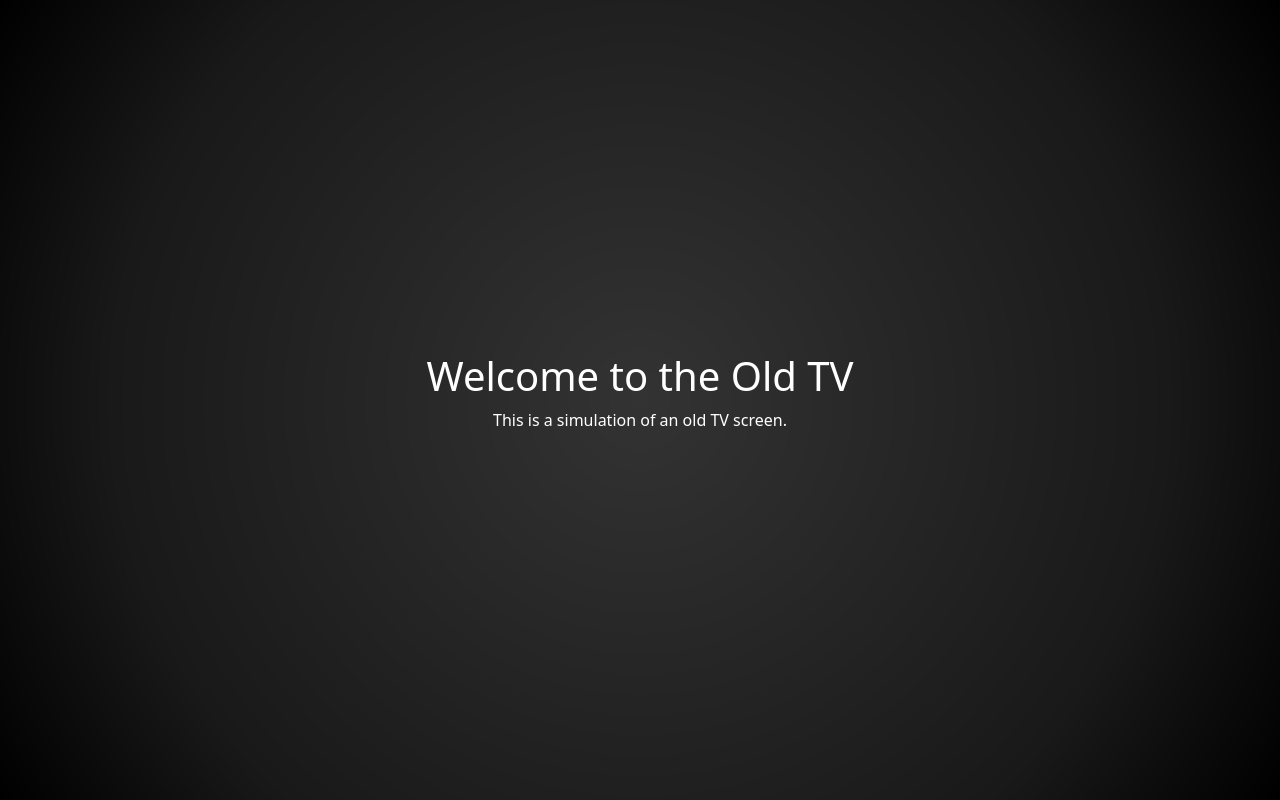
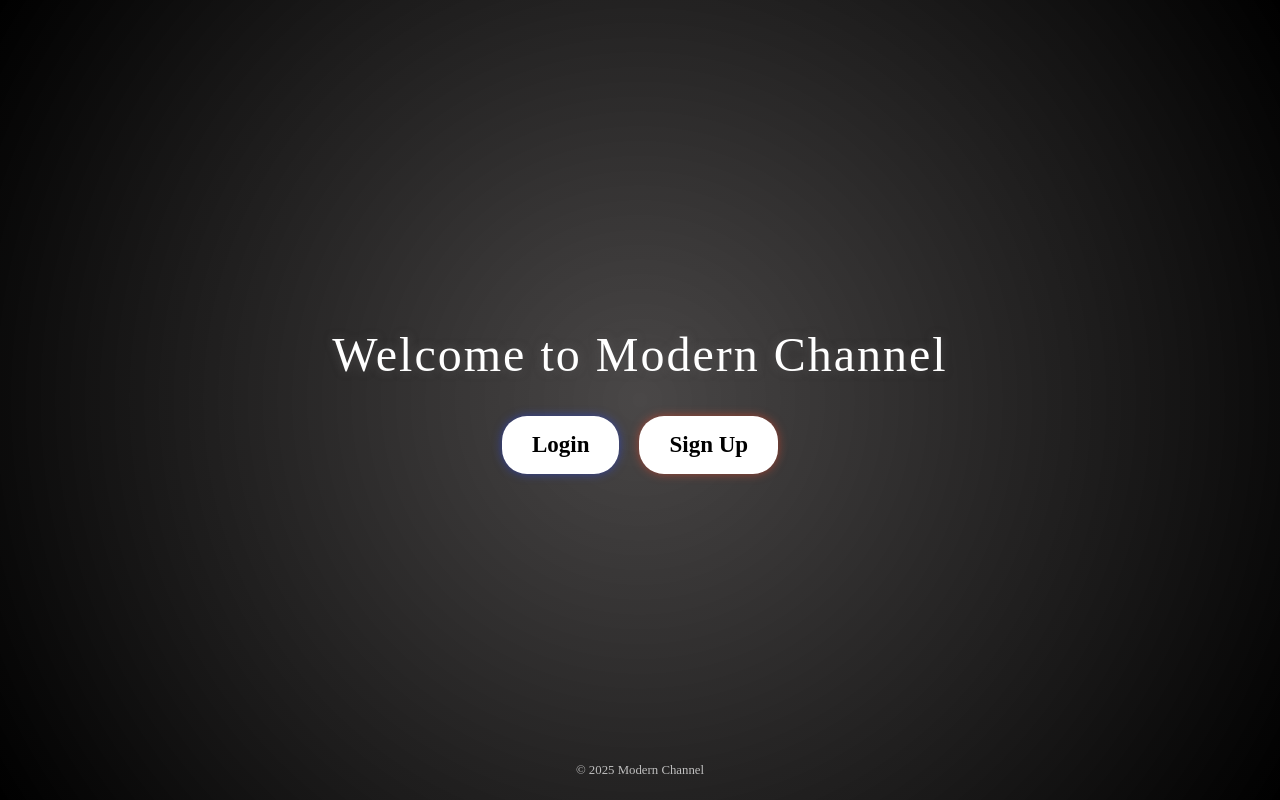
Before and after one commit to lfmutton/ModernChannel, a React (Vite) app: page / in a window 1280 px wide. Built offline with nearby package versions, Linux system fonts and the light colour scheme.

Commit message:
Adding somethings to the title screen

```diff
--- a/src/components/Screen.tsx
+++ b/src/components/Screen.tsx
@@ -1,24 +1,15 @@
 import "bootstrap/dist/css/bootstrap.css";
 import App from "../App";
 import "../App.css";
+import React, { useState } from "react";
 
-import React from "react";
+<style>
+  @import
+  url('https://fonts.googleapis.com/css2?family=IBM+Plex+Serif:ital,wght@0,100;0,200;0,300;0,400;0,500;0,600;0,700;1,100;1,200;1,300;1,400;1,500;1,600;1,700&display=swap');
+</style>;
 
-interface GradientBlackScreenProps {
-  centerOpacity?: number;
-  midOpacity?: number;
-  edgeOpacity?: number;
-  size?: string;
-  zIndex?: number;
-}
-
-const GradientBlackScreen: React.FC<GradientBlackScreenProps> = ({
-  centerOpacity = 0.8,
-  midOpacity = 0.9,
-  edgeOpacity = 1,
-  size = "70%",
-  zIndex = 1000,
-}) => {
+const WelcomeScreen: React.FC = () => {
+  const [isHovered, setIsHovered] = useState<"login" | "signup" | null>(null);
   return (
     <div
       style={{
@@ -27,20 +18,92 @@ const GradientBlackScreen: React.FC<GradientBlackScreenProps> = ({
         left: 0,
         width: "100vw",
         height: "100vh",
-        background: `radial-gradient(circle,
-          rgba(0,0,0,${centerOpacity}) 0%,
-          rgba(0,0,0,${midOpacity}) ${size},
-          rgba(0,0,0,${edgeOpacity}) 100%)`,
-        zIndex: zIndex,
+        backgroundColor: "black",
         display: "flex",
+        flexDirection: "column",
         justifyContent: "center",
         alignItems: "center",
-        color: "white", // Applying the text color
+        zIndex: 1000,
+        color: "white",
+        fontFamily: "IBM Plex Serif",
+        background:
+          "radial-gradient(circle, rgba(29, 26, 26, 0.8) 0%, rgba(0,0,0,1) 100%)",
       }}
     >
-      <App></App>
+      <h1
+        style={{
+          fontSize: "3rem",
+          marginBottom: "2rem",
+          textShadow: "0 0 10px rgba(98, 95, 95, 0.5)",
+          letterSpacing: "2px",
+        }}
+      >
+        Welcome to Modern Channel
+      </h1>
+
+      <div style={{ display: "flex", gap: "20px" }}>
+        <button
+          style={{
+            padding: "12px 30px",
+            fontSize: "23px",
+            fontWeight: "bold",
+            borderRadius: "25px",
+            border: "none",
+            cursor: "pointer",
+            transition: "all 0.3s ease",
+            backgroundColor: isHovered === "login" ? "#4a6bff" : "#ffffff",
+            color: "black",
+            boxShadow:
+              isHovered === "login"
+                ? "0 0 15px rgba(43, 47, 187, 0.7)"
+                : "0 0 10px rgba(42, 74, 255, 0.5)",
+            transform: isHovered === "login" ? "scale(1.05)" : "scale(1)",
+          }}
+          onMouseEnter={() => setIsHovered("login")}
+          onMouseLeave={() => setIsHovered(null)}
+          onClick={() => console.log("Login clicked")}
+        >
+          Login
+        </button>
+
+        <button
+          style={{
+            padding: "12px 30px",
+            fontSize: "23px",
+            fontWeight: "bold",
+            borderRadius: "25px",
+            border: "none",
+            cursor: "pointer",
+            transition: "all 0.3s ease",
+            backgroundColor: isHovered === "signup" ? "#ff6b4a" : "#ffffff",
+            color: "black",
+            boxShadow:
+              isHovered === "signup"
+                ? "0 0 15px rgba(255, 107, 74, 0.7)"
+                : "0 0 10px rgba(255, 74, 42, 0.5)",
+            transform: isHovered === "signup" ? "scale(1.05)" : "scale(1)",
+          }}
+          onMouseEnter={() => setIsHovered("signup")}
+          onMouseLeave={() => setIsHovered(null)}
+          onClick={() => console.log("Sign Up clicked")}
+        >
+          Sign Up
+        </button>
+      </div>
+
+      {/* Optional decorative elements */}
+      <div
+        style={{
+          position: "absolute",
+          bottom: "20px",
+          fontSize: "0.8rem",
+          opacity: 0.7,
+        }}
+      >
+        © 2025 Modern Channel
+      </div>
     </div>
   );
 };
 
-export default GradientBlackScreen;
+export default WelcomeScreen;
```
